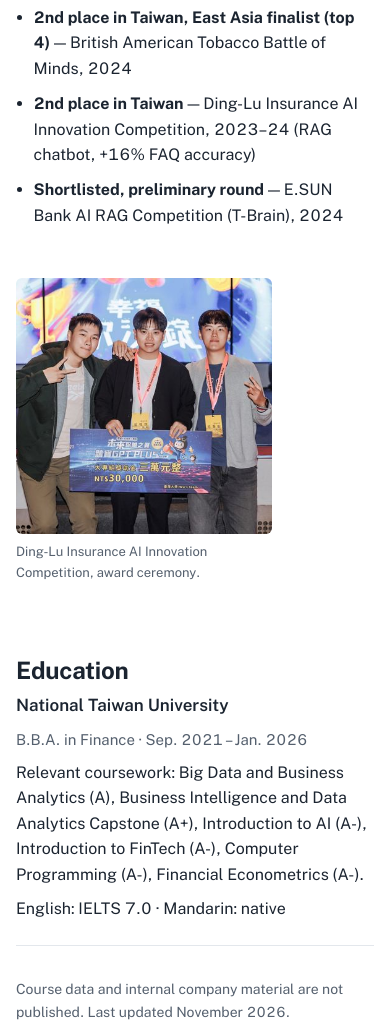
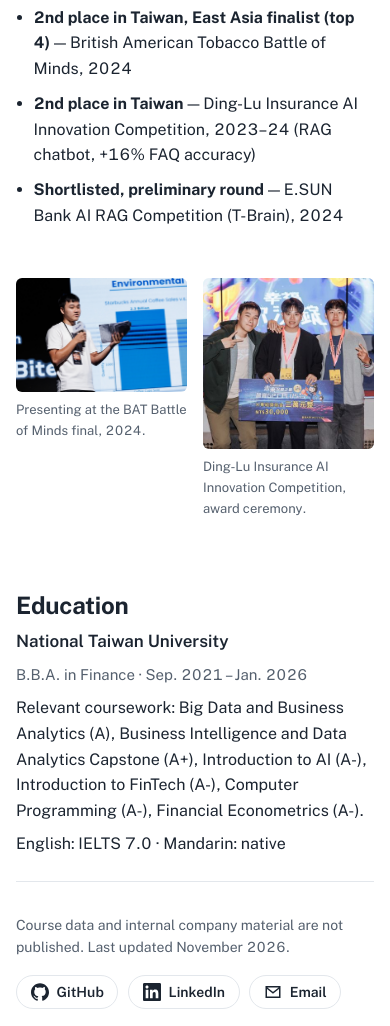
Before and after one commit to pkwusite/pkwusite.github.io, a plain HTML site: page index.html in a window 390 px wide. Shown: the part 10669-11695 px from the top of the page. Drawn offline with nearby package versions, Linux system fonts and the light colour scheme.

Commit message:
Awards: BAT stage photo

```diff
--- a/index.html
+++ b/index.html
@@ -184,7 +184,10 @@
       <li><strong>2nd place in Taiwan</strong> — Ding-Lu Insurance AI Innovation Competition, 2023–24 (RAG chatbot, +16% FAQ accuracy)</li>
       <li><strong>Shortlisted, preliminary round</strong> — E.SUN Bank AI RAG Competition (T-Brain), 2024</li>
     </ul>
-    <figure class="award-photo"><img src="img/award.jpg" width="414" height="414" loading="lazy" alt="Three team members on stage holding the award board at the Ding-Lu Insurance AI Innovation Competition."><figcaption>Ding-Lu Insurance AI Innovation Competition, award ceremony.</figcaption></figure>
+    <div class="award-photos">
+      <figure class="award-photo"><img src="img/bat.jpg" width="1400" height="933" loading="lazy" alt="PK Wu presenting on stage at the BAT Battle of Minds final, holding a microphone in front of a slide on coffee-cup sales."><figcaption>Presenting at the BAT Battle of Minds final, 2024.</figcaption></figure>
+      <figure class="award-photo"><img src="img/award.jpg" width="414" height="414" loading="lazy" alt="Three team members on stage holding the award board at the Ding-Lu Insurance AI Innovation Competition."><figcaption>Ding-Lu Insurance AI Innovation Competition, award ceremony.</figcaption></figure>
+    </div>
   </div>
 </section>
 
--- a/style.css
+++ b/style.css
@@ -296,13 +296,14 @@ h1 .cn { font-size: .45em; font-weight: 400; color: var(--muted); letter-spacing
 .flow .step { display: block; font-weight: 600; font-size: .9375rem; }
 .flow .sub { display: block; font-size: .8125rem; color: var(--muted); line-height: 1.4; }
 
-.awards-wrap { display: grid; grid-template-columns: minmax(0, 1fr) 16rem; gap: 2.5rem; align-items: start; }
+.awards-wrap { display: grid; grid-template-columns: minmax(0, 1fr) minmax(0, 1fr); gap: 2.5rem; align-items: start; }
+.award-photos { display: grid; grid-template-columns: 3fr 2fr; gap: 1rem; align-items: start; }
 .award-photo { margin: 0; }
 .award-photo img { display: block; width: 100%; height: auto; border-radius: 6px; }
 .award-photo figcaption { font-size: .8125rem; color: var(--muted); margin-top: .5rem; }
 @media (max-width: 560px) {
   .awards-wrap { grid-template-columns: 1fr; }
-  .award-photo { max-width: 16rem; }
+  .award-photos { grid-template-columns: 1fr 1fr; }
   .repo-url { display: block; margin: .4rem 0 0; }
 }
 .btn.small.primary { background: var(--result); border-color: var(--result); color: #fff; }
```
Also changed, not shown: img/bat.jpg (added).
